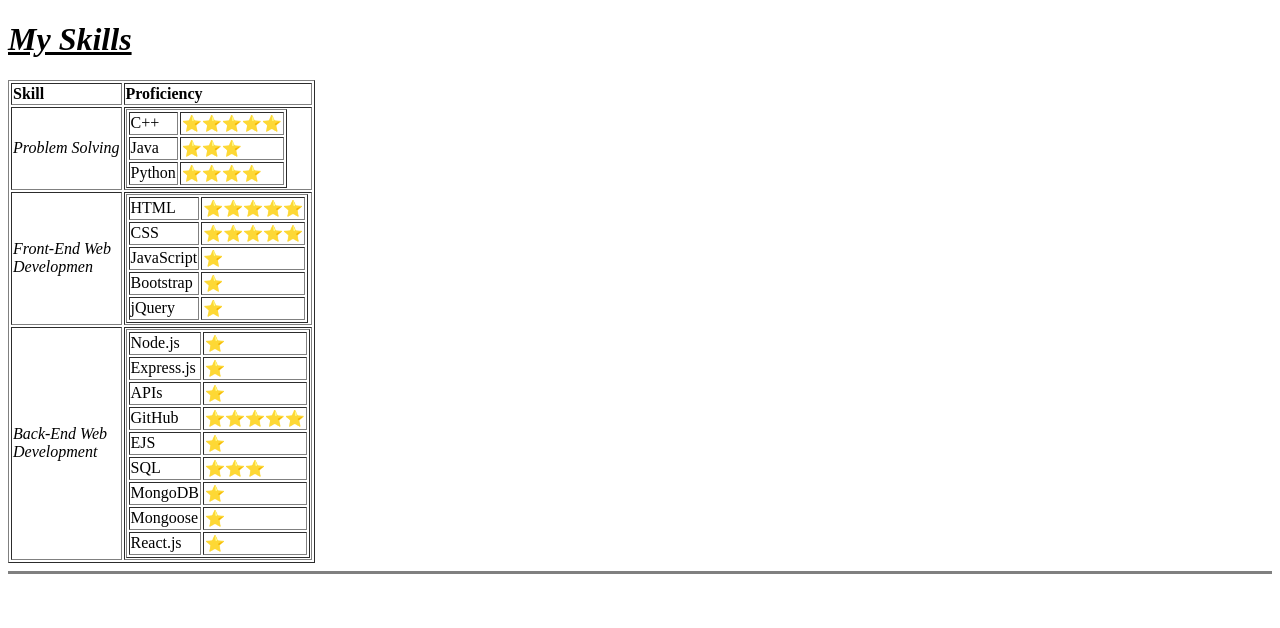
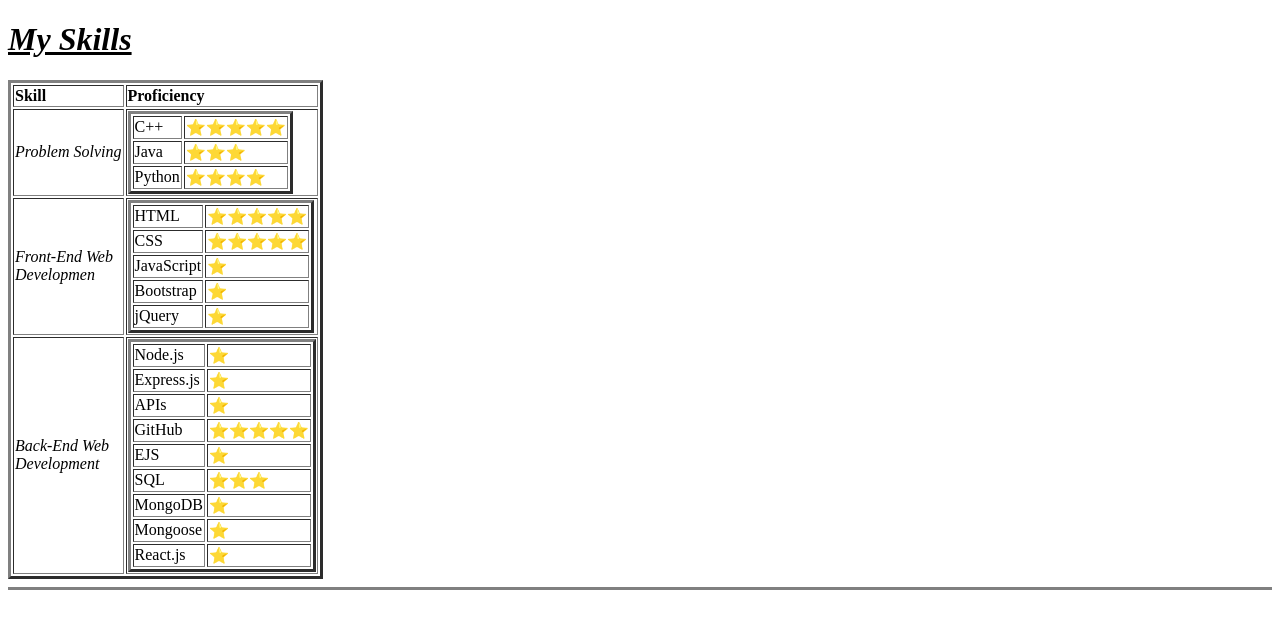
Before and after one commit to soumyajit0/cv, a plain HTML site: page skills.html in a window 1280 px wide. Drawn offline with Linux system fonts and the light colour scheme.

Commit message:
Update skills.html

```diff
--- a/skills.html
+++ b/skills.html
@@ -8,7 +8,7 @@
 
 <body>
   <h1><strong><em><u>My Skills</u></em></strong></h1>
-  <table border="1">
+  <table border="3">
     <tr>
       <td><strong>Skill</strong></td>
       <td><strong>Proficiency</strong></td>
@@ -16,7 +16,7 @@
     <tr>
       <td><em>Problem Solving</em></td>
       <td>
-        <table border="1">
+        <table border="3">
           <tr>
             <td>C++</td>
             <td>⭐️⭐️⭐️⭐️⭐️</td>
@@ -35,7 +35,7 @@
     <tr>
       <td><em>Front-End Web</em> <br> <em>Developmen</em></td>
       <td>
-        <table border="1">
+        <table border="3">
           <tr>
             <td>HTML</td>
             <td>⭐️⭐️⭐️⭐️⭐️</td>
@@ -62,7 +62,7 @@
     <tr>
       <td><em>Back-End Web</em> <br> <em>Development</em></td>
       <td>
-        <table border="1">
+        <table border="3">
           <tr>
             <td>Node.js</td>
             <td>⭐️</td>
```
